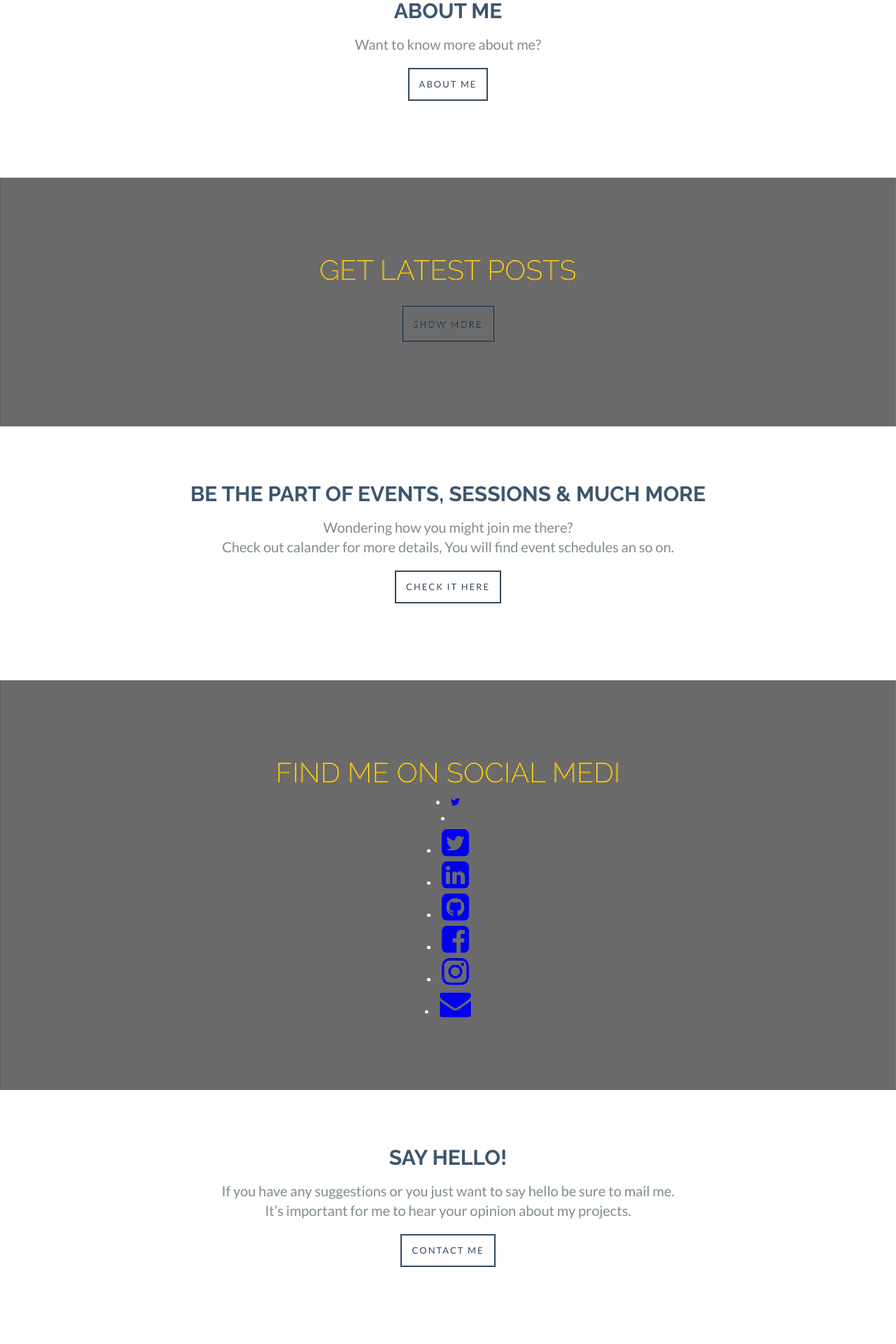
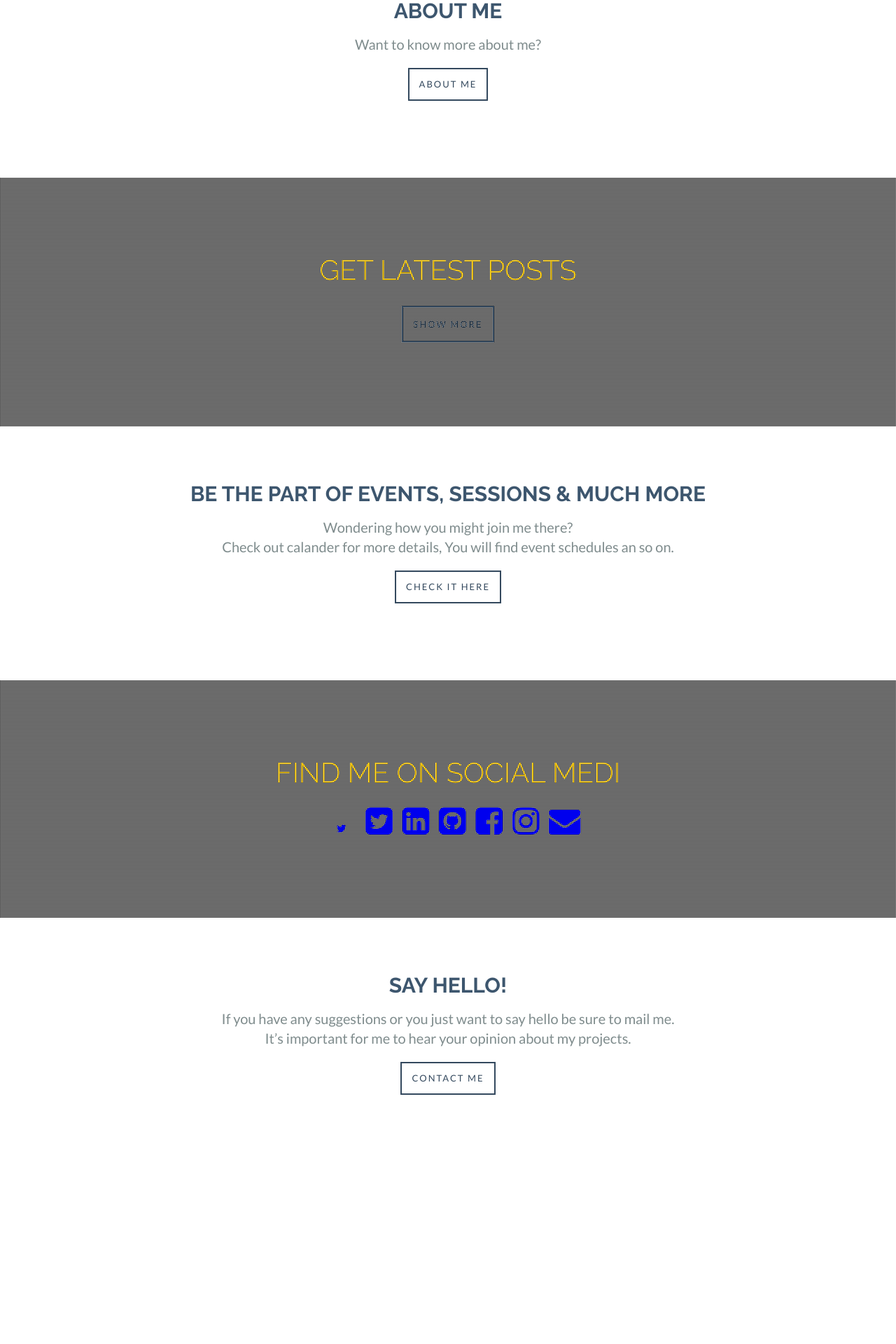
Before and after one commit to ashrafwani/ashrafwani.github.io, a Jekyll site: the page index.html, which Jekyll copies as it is, in a window 1280 px wide. Shown: the part 981-2901 px from the top of the page at 70% size. Built offline with Jekyll 4.4.1, drawn with Linux system fonts in a browser that asks for light colours; nearby versions of some CDN libraries; after the commit the page ends 2655 px from its top, so only the background shows below that.

Commit message:
Update index.html

```diff
--- a/index.html
+++ b/index.html
@@ -83,7 +83,7 @@ j=d.createElement(s),dl=l!='dataLayer'?'&l='+l:'';j.async=true;j.src=
      <div class="pattern"></div>
                     <div class="small-background-container">
                         <h2 class="small-background-title"><span>Find me on social medi</span></h2>
-                            <div class="socials">
+                            <ul class="socials">
                         <li><a href="https://twitter.com/m_ashraf_wani"><i class="fa fa-twitter"></i></a></li>
                         <li><a href="https://facebook.com/aashuvani"><i class="fa a-facebook-square"></i></a></li>
                         <li><a href="https://twitter.com/m_ashraf_wani" target="_blank"><i class="fa fa-twitter-square fa-3x"></i></a></li>
@@ -92,7 +92,7 @@ j=d.createElement(s),dl=l!='dataLayer'?'&l='+l:'';j.async=true;j.src=
                         <li><a href="https://facebook.com/aashuvani" target="_blank"><i class="fa fa-facebook-square fa-3x"></i></a></li>
                         <li><a href="https://instagram.com/ashraf.wani" target="_blank"><i class="fa fa-instagram fa-3x"></i></a></li>
                         <li><a href="mailto:ashrafwani@outlook.com" target="_blank"><i class="fa fa-envelope fa-3x"></i></a></li>
-                            </div>
+                            </ul>
                     </div>
     </section>
 
```
